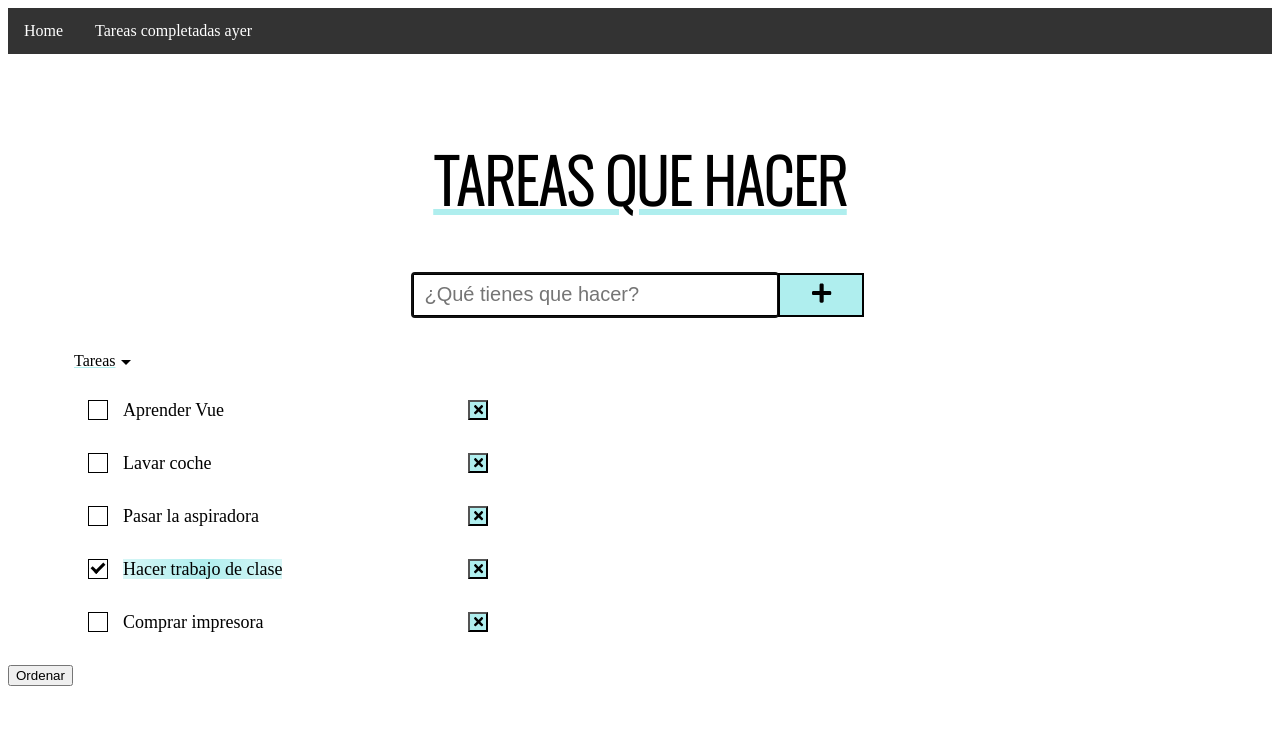
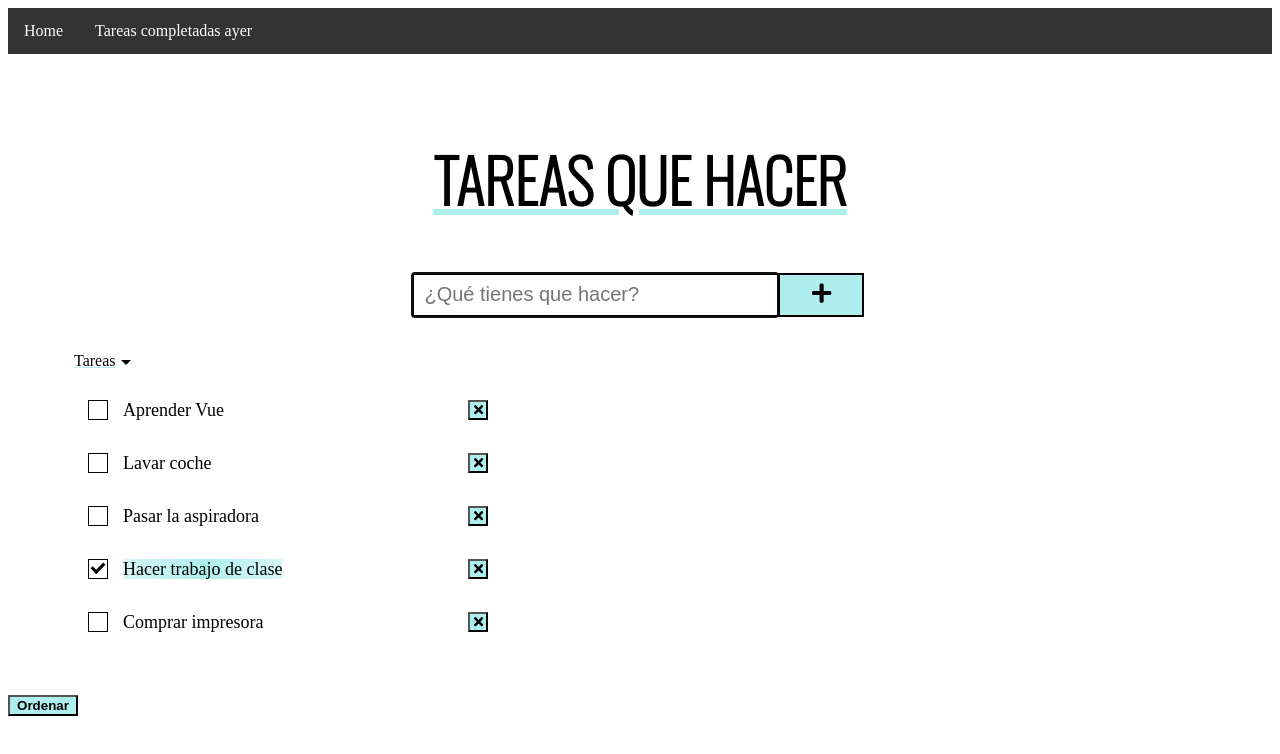
Before and after one commit to diana-nt/tareas-app, a Vue app: page / in a window 1280 px wide. Shown: the top 754 px of the page. Built offline with nearby package versions, Linux system fonts and the light colour scheme.

Commit message:
Style sorting button

```diff
--- a/src/views/Home.vue
+++ b/src/views/Home.vue
@@ -10,7 +10,7 @@
             @input="cambiarTab"/>
 
         <tareas />
-        <button @click="ordenarTareas">Ordenar</button>
+        <button class="ordenar" @click="ordenarTareas">Ordenar</button>
     </div>
 </template>
 
@@ -48,4 +48,14 @@ h2 {
     text-decoration: underline;
     text-decoration-color: paleturquoise;
 }
+
+.ordenar {
+    border-radius: 0;
+    height: 25 px;
+    width: 70px;
+    background-color: #afeeee;
+    cursor: pointer;
+    font-weight: bold;
+    margin-top: 30px;
+}
 </style>
```
